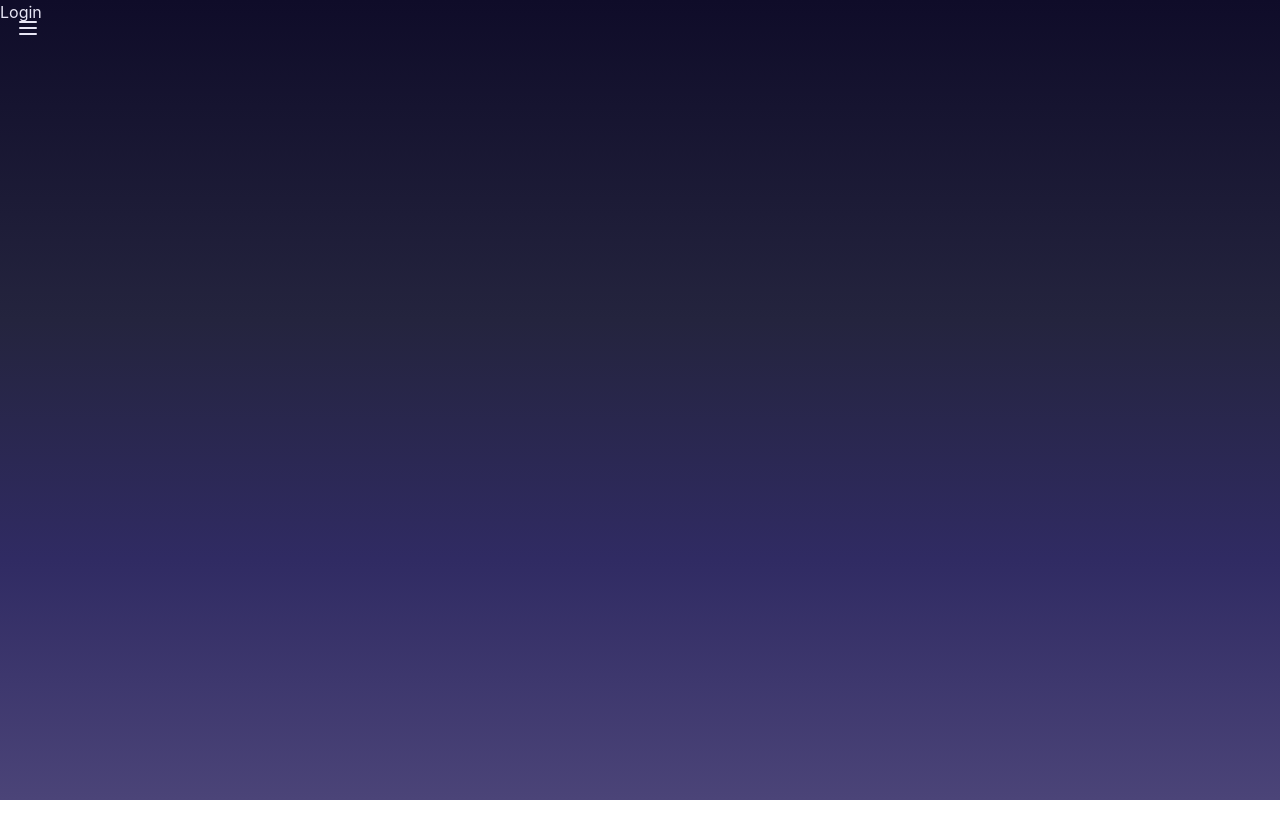
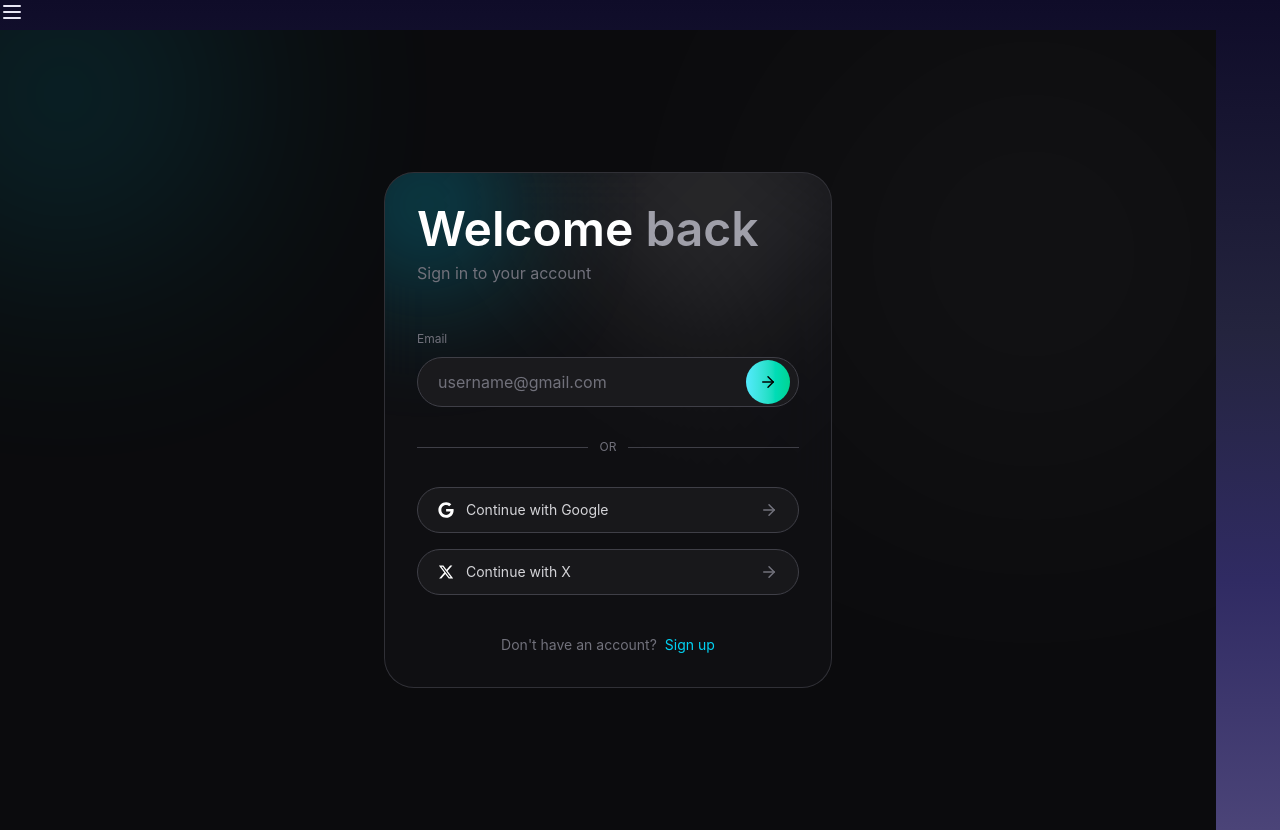
Before and after one commit to PrabhakarPanwar/EchoMind, a React (Vite) app in the folder frontend/: page /login in a window 1280 px wide. Before the commit the page ends 800 px from the top, so only its background shows below. Built offline with nearby package versions, Linux system fonts and the light colour scheme; no server answers.

Commit message:
added login

```diff
--- a/frontend/src/components/Humburger.jsx
+++ b/frontend/src/components/Humburger.jsx
@@ -5,7 +5,7 @@ function Humburger({open, setOpen}) {
   return (
     <>
          {!open && (
-                <button onClick={()=>setOpen(true)} className="fixed top-4 left-4 z-50 cursor-pointer" >
+                <button onClick={()=>setOpen(true)} className=" " >
        <svg
   xmlns="http://www.w3.org/2000/svg"
   width="24"
--- a/frontend/src/components/Sidebar.jsx
+++ b/frontend/src/components/Sidebar.jsx
@@ -48,7 +48,7 @@ function Sidebar({ open, setOpen }) {
         </button>
 
         {/* Chat Icon */}
-                <div className="flex items-center gap-2 p-4 mt-8 md:mt-0">
+        <div className="flex gap-2 p-4 mt-8 md:mt-0">
           <span className="h-10 w-10 rounded-[10px] p-2 bg-linear-to-br from-[#916CFB] via-[#7C70FA] to-[#5A76FD]">
             <svg
               xmlns="http://www.w3.org/2000/svg"
@@ -72,10 +72,10 @@ function Sidebar({ open, setOpen }) {
 
           <div>
             <h1 className="text-[22px] font-bold text-white">
-                            EchoMind
+              Quick GPT
             </h1>
-                        <p className="text-sm font-medium text-[#94a3b8]">
-                            Your thoughts reflected back intelligently
+            <p className="text-[14px] font-medium text-[#94a3b8]">
+              Intelligent AI Assistant
             </p>
           </div>
         </div>
@@ -93,7 +93,7 @@ function Sidebar({ open, setOpen }) {
         </button>
 
         {/* Search */}
-                <div className="flex items-center gap-2 p-2 text-white border border-gray-700 rounded-md">
+        <div className="flex gap-2 p-2 text-white border border-gray-700 rounded-md">
           <svg
             xmlns="http://www.w3.org/2000/svg"
             width="20"
--- a/frontend/src/page/Login.jsx
+++ b/frontend/src/page/Login.jsx
@@ -1,9 +1,116 @@
-import React from 'react'
+import { ArrowRight, Mail } from "lucide-react";
+import { FaGoogle, FaXTwitter } from "react-icons/fa6";
 
-function Login() {
+ function Login() {
   return (
-    <div>Login</div>
-  )
+    <div className="min-h-screen bg-[#0b0b0d] flex items-center justify-center px-4 overflow-hidden relative">
+
+      {/* Background Glow */}
+      <div className="absolute w-72 h-72 bg-cyan-400 rounded-full blur-[130px] opacity-20 -top-20 -left-20"></div>
+      <div className="absolute w-72 h-72 bg-white rounded-full blur-[150px] opacity-10 top-20 right-10"></div>
+
+      <div className="relative w-full max-w-md rounded-[30px] border border-zinc-700/70 bg-[#111114]/80 backdrop-blur-xl p-8 overflow-hidden">
+
+        {/* Top Glow */}
+        <div className="absolute -top-12 -left-10 w-40 h-40 bg-cyan-400 blur-[70px] opacity-40 rounded-full"></div>
+
+        {/* Light Reflection */}
+        <div className="absolute -top-24 right-0 w-60 h-60 rotate-45 bg-white/10 blur-3xl"></div>
+
+        <div className="relative z-10">
+
+          <h1 className="text-5xl font-semibold text-white">
+            Welcome <span className="text-zinc-400">back</span>
+          </h1>
+
+          <p className="text-zinc-500 mt-2">
+            Sign in to your account
+          </p>
+
+          {/* Email */}
+          <div className="mt-10">
+
+            <label className="text-zinc-500 text-xs">
+              Email
+            </label>
+
+            <div className="mt-2 flex items-center bg-[#1a1a1d] border border-zinc-700 rounded-full overflow-hidden">
+
+              <input
+                type="email"
+                placeholder="username@gmail.com"
+                className="flex-1 bg-transparent outline-none px-5 py-3 text-white placeholder:text-zinc-500"
+              />
+
+              <button className="mr-2 w-11 h-11 rounded-full bg-gradient-to-r from-cyan-300 to-emerald-400 flex items-center justify-center hover:scale-105 duration-300">
+                <ArrowRight size={18} color="black" />
+              </button>
+
+            </div>
+
+          </div>
+
+          {/* Divider */}
+
+          <div className="flex items-center gap-3 my-8">
+            <div className="flex-1 h-[1px] bg-zinc-700"></div>
+            <span className="text-zinc-500 text-xs">
+              OR
+            </span>
+            <div className="flex-1 h-[1px] bg-zinc-700"></div>
+          </div>
+
+          {/* Google */}
+
+          <button className="w-full flex items-center justify-between px-5 py-3 rounded-full border border-zinc-700 bg-[#18181b] hover:bg-[#202024] duration-300">
+
+            <div className="flex items-center gap-3">
+
+              <FaGoogle className="text-white" />
+
+              <span className="text-zinc-300 text-sm">
+                Continue with Google
+              </span>
+
+            </div>
+
+            <ArrowRight size={18} className="text-zinc-500" />
+
+          </button>
+
+          {/* X */}
+
+          <button className="mt-4 w-full flex items-center justify-between px-5 py-3 rounded-full border border-zinc-700 bg-[#18181b] hover:bg-[#202024] duration-300">
+
+            <div className="flex items-center gap-3">
+
+              <FaXTwitter className="text-white" />
+
+              <span className="text-zinc-300 text-sm">
+                Continue with X
+              </span>
+
+            </div>
+
+            <ArrowRight size={18} className="text-zinc-500" />
+
+          </button>
+
+          {/* Footer */}
+
+          <p className="text-center text-zinc-500 text-sm mt-10">
+            Don't have an account?
+            <span className="text-cyan-400 cursor-pointer ml-2 hover:underline">
+              Sign up
+            </span>
+          </p>
+
+        </div>
+
+      </div>
+
+    </div>
+  );
 }
 
 export default Login
```
Lines whose indentation alone changed are shown as unchanged.
